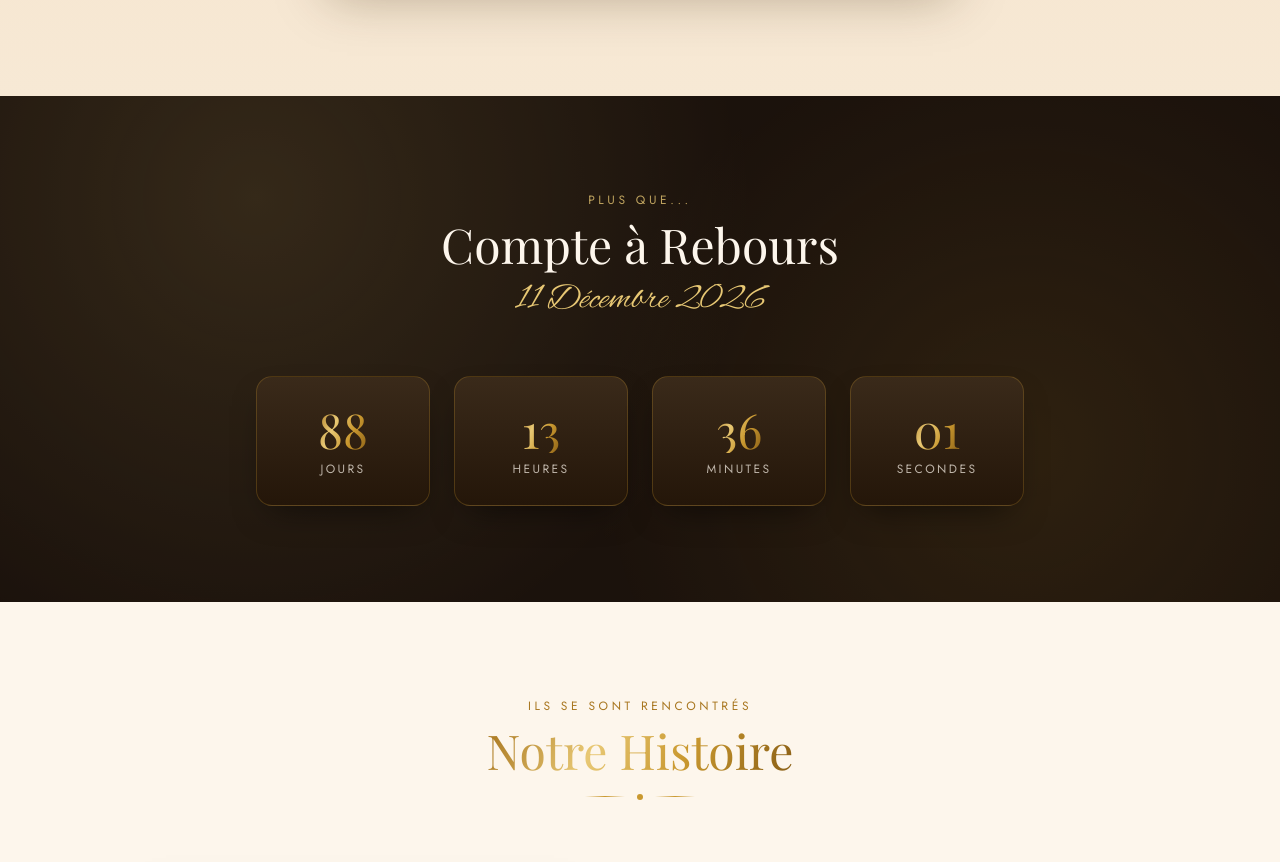
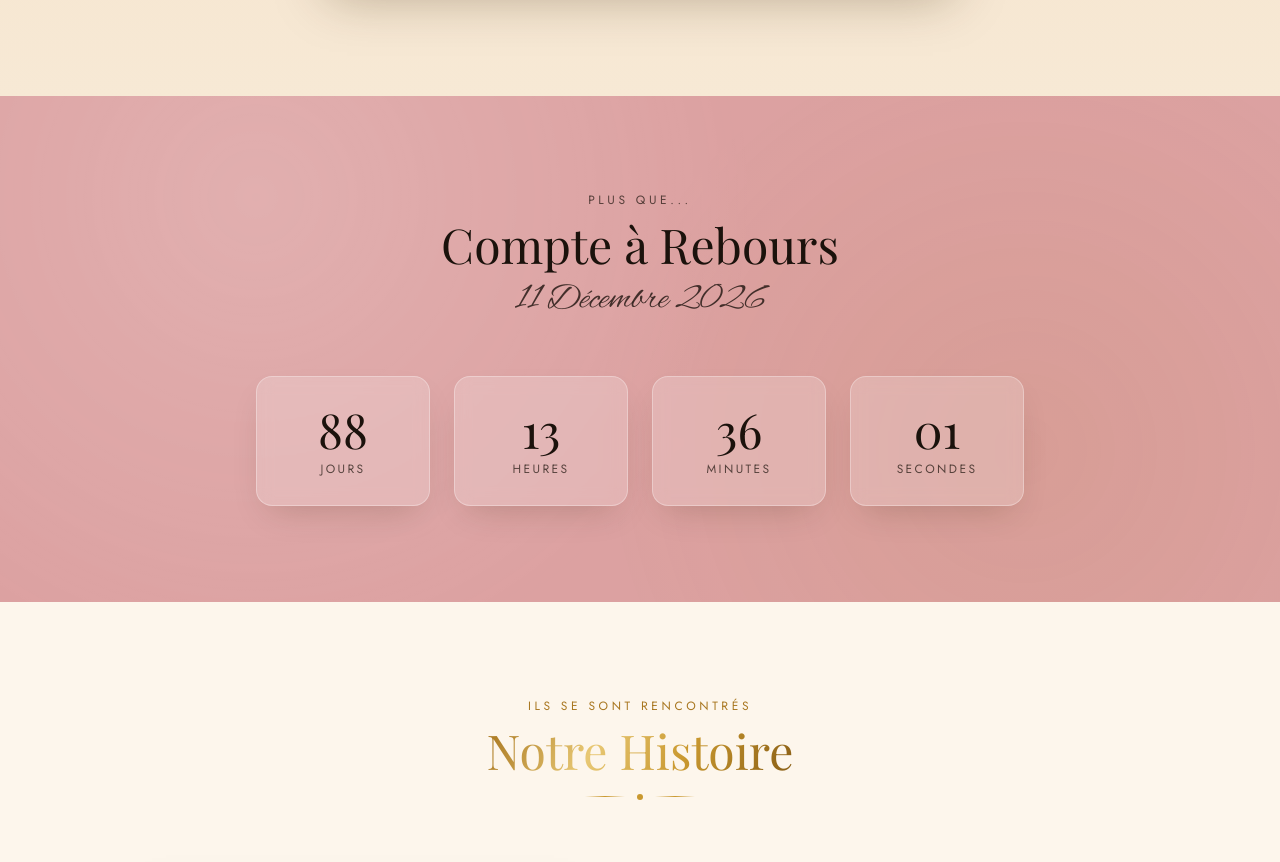
Before and after one commit to ecomkepaso-a11y/L-H, a React (Vite) app in the folder weddinginvitation/frontend/: page / in a window 1280 px wide. Shown: the part 3457-4319 px from the top of the page. Built offline with nearby package versions, Linux system fonts and the light colour scheme; no server answers; a web font is replaced by a local one.

Commit message:
refactor: enhance Countdown component styling and structure for better readability

```diff
--- a/weddinginvitation/frontend/src/components/Countdown.jsx
+++ b/weddinginvitation/frontend/src/components/Countdown.jsx
@@ -4,6 +4,7 @@ import { couple } from '../weddingConfig';
 function getTimeLeft(target) {
   const diff = Math.max(0, new Date(target).getTime() - Date.now());
   const seconds = Math.floor(diff / 1000);
+
   return {
     days: Math.floor(seconds / 86400),
     hours: Math.floor((seconds % 86400) / 3600),
@@ -20,44 +21,83 @@ const UNITS = [
 ];
 
 export default function Countdown() {
-  const [time, setTime] = useState(() => getTimeLeft(couple.countdownTarget));
+  const [time, setTime] = useState(() =>
+    getTimeLeft(couple.countdownTarget)
+  );
 
   useEffect(() => {
-    const id = setInterval(() => setTime(getTimeLeft(couple.countdownTarget)), 1000);
+    const id = setInterval(
+      () => setTime(getTimeLeft(couple.countdownTarget)),
+      1000
+    );
+
     return () => clearInterval(id);
   }, []);
 
   return (
-    <section className="relative overflow-hidden bg-espresso px-6 py-24 sm:px-10">
+    <section
+      className="relative overflow-hidden px-6 py-24 sm:px-10"
+      style={{ backgroundColor: '#DCA1A1' }}
+    >
+      {/* Decorative background glow */}
       <div
         className="pointer-events-none absolute inset-0 opacity-70"
         style={{
           background:
-            'radial-gradient(circle at 20% 20%, rgba(232,200,116,0.18), transparent 45%), radial-gradient(circle at 80% 70%, rgba(201,152,47,0.16), transparent 40%)',
+            'radial-gradient(circle at 20% 20%, rgba(255,255,255,0.22), transparent 45%), radial-gradient(circle at 80% 70%, rgba(168,118,31,0.12), transparent 40%)',
         }}
         aria-hidden="true"
       />
 
       <div className="relative mx-auto flex max-w-3xl flex-col items-center text-center">
-        <p className="font-label text-xs uppercase tracking-[0.3em] text-gold-light/80">Plus que...</p>
-        <h2 className="mt-3 font-display text-4xl text-cream sm:text-5xl">Compte à Rebours</h2>
-        <p className="mt-3 font-script text-3xl text-gold-light sm:text-4xl">{couple.dateRange.split('&')[0].trim()} Décembre 2026</p>
 
+        {/* Eyebrow */}
+        <p className="font-label text-xs uppercase tracking-[0.3em] text-espresso/70">
+          Plus que...
+        </p>
+
+        {/* Title */}
+        <h2 className="mt-3 font-display text-4xl text-espresso sm:text-5xl">
+          Compte à Rebours
+        </h2>
+
+        {/* Date */}
+        <p className="mt-3 font-script text-3xl text-espresso/80 sm:text-4xl">
+          {couple.dateRange.split('&')[0].trim()} Décembre 2026
+        </p>
+
+        {/* Countdown */}
         <div className="mt-14 grid w-full grid-cols-4 gap-3 sm:gap-6">
           {UNITS.map((unit) => (
             <div
               key={unit.key}
-              className="flex flex-col items-center rounded-2xl border border-gold/25 bg-gradient-to-b from-[#3a2a1a] to-[#241609] px-2 py-5 shadow-[0_15px_35px_-15px_rgba(0,0,0,0.6)] sm:py-7"
+              className="
+                flex
+                flex-col
+                items-center
+                rounded-2xl
+                border
+                border-white/30
+                bg-white/20
+                px-2
+                py-5
+                shadow-[0_15px_35px_-15px_rgba(60,40,10,0.25)]
+                backdrop-blur-sm
+
+                sm:py-7
+              "
             >
-              <span className="font-display text-3xl gold-gradient-text tabular-nums sm:text-5xl">
+              <span className="font-display text-3xl text-espresso tabular-nums sm:text-5xl">
                 {String(time[unit.key]).padStart(2, '0')}
               </span>
-              <span className="mt-2 font-label text-[10px] uppercase tracking-[0.2em] text-cream/70 sm:text-xs">
+
+              <span className="mt-2 font-label text-[10px] uppercase tracking-[0.2em] text-espresso/70 sm:text-xs">
                 {unit.label}
               </span>
             </div>
           ))}
         </div>
+
       </div>
     </section>
   );
```
